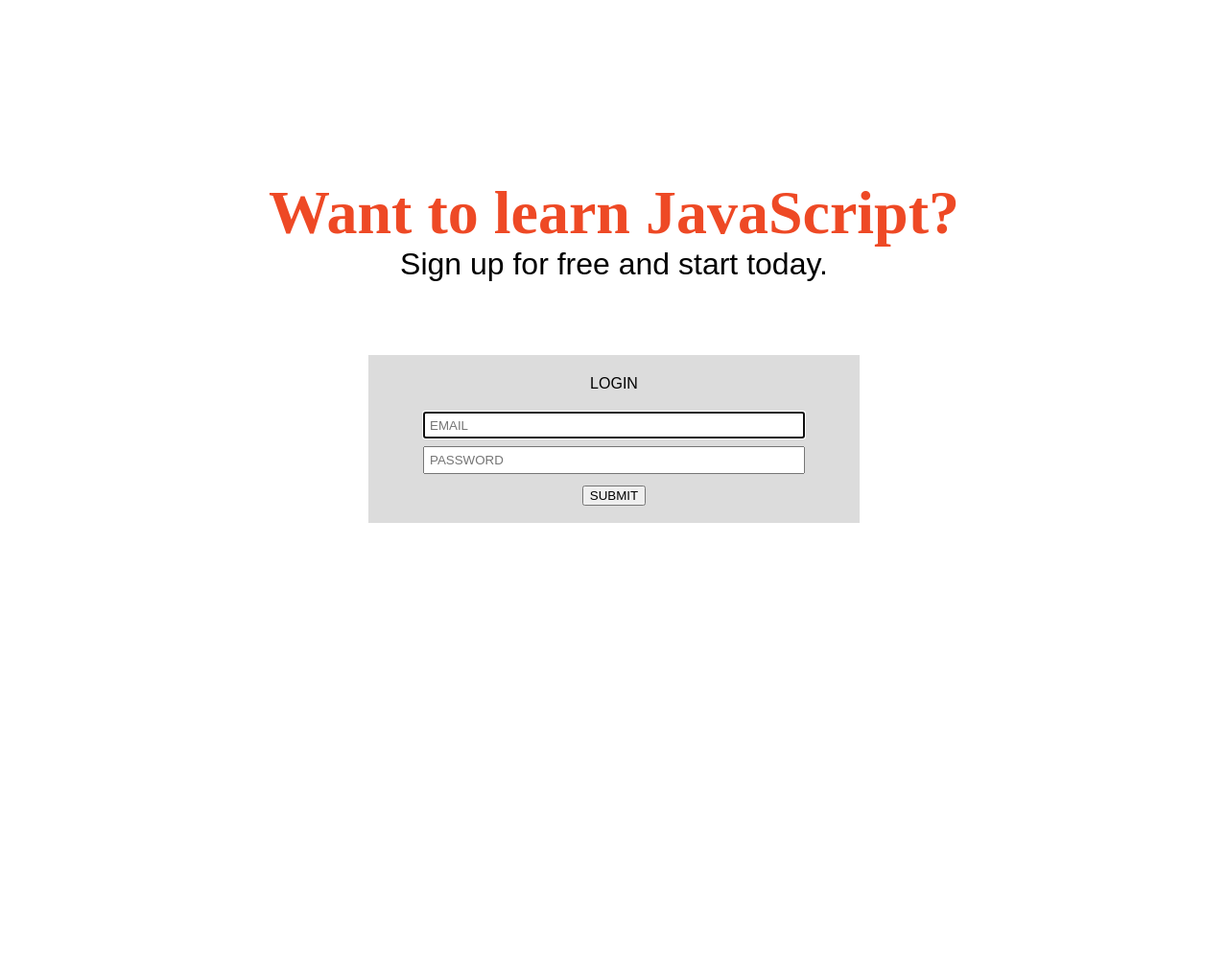
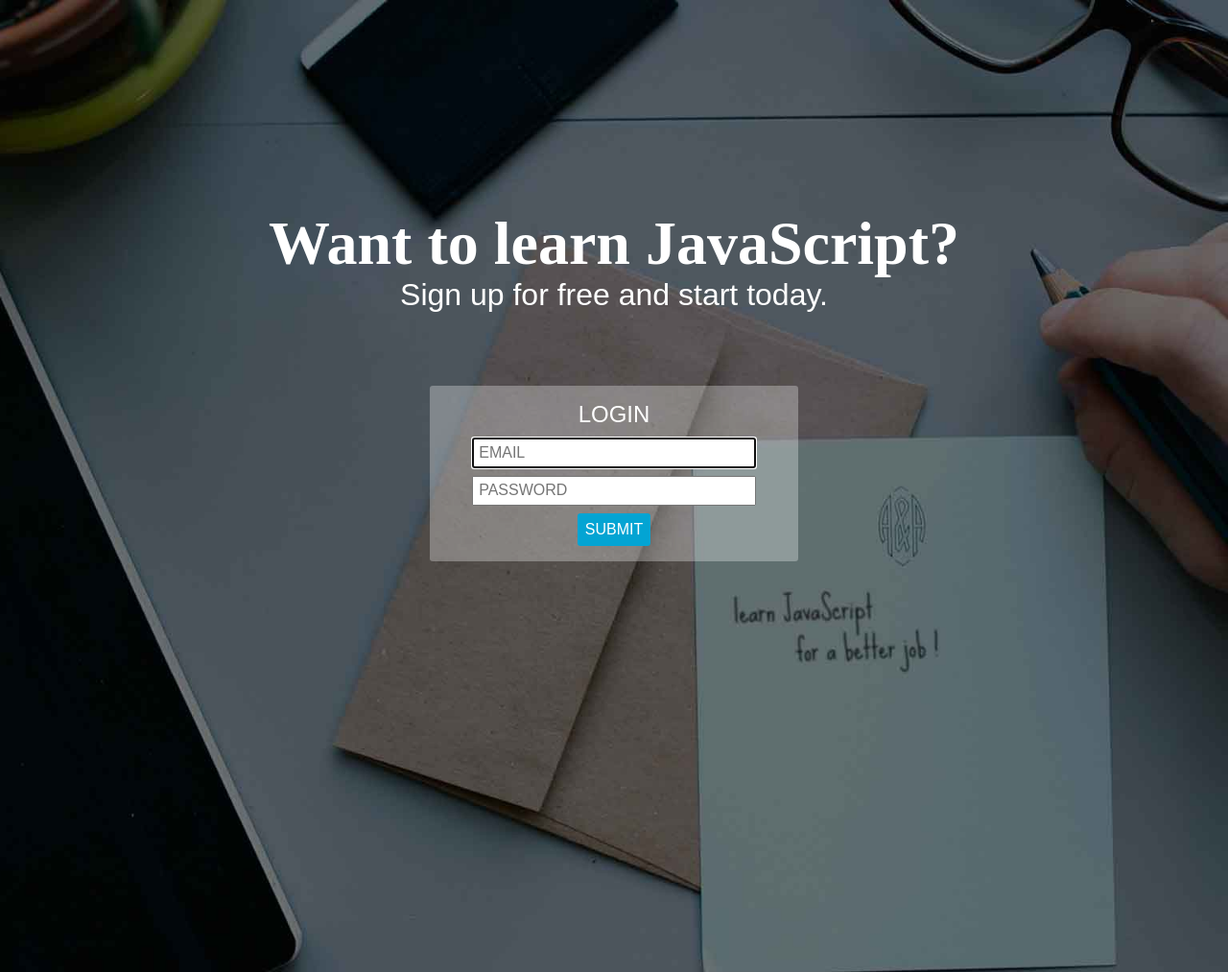
Before and after one commit to mimigim/Project-Week, a plain HTML site: page Mockup/m-login.html in a window 1280 px wide. Shown: the top 1013 px of the page at 96% size. Before the commit the page ends 800 px from the top, so only its background shows below. Drawn offline with Linux system fonts and the light colour scheme.

Commit message:
Add images and styling to the welcome/login page.

```diff
--- a/Mockup/css/base.css
+++ b/Mockup/css/base.css
@@ -69,6 +69,10 @@ Our Base-Colors, UI and HTML Base Styling
   color: #DCDCDC;
 }
 
+.font-shadow {
+  text-shadow: 0 1px 5px rgba(0,0,0,0.5);
+}
+
 html, body {
   font-family: 'Muli', sans-serif;
   line-height: 1.7rem;
@@ -78,9 +82,15 @@ h1 {
   font-family: 'Ovo', serif;
   font-size: 4rem;
   font-weight: bolder;
-  color: #EE4925;
+  color: #FFF;
   padding-top: 3rem;
   padding-bottom: 1.7rem;
+}
+
+h2 {
+  font-family: 'Muli', sans-serif;
+  font-size: 2rem;
+  color: #FFF;
 }
 
 p {
@@ -101,6 +111,5 @@ button:focus, button:active {
 
 button:hover {
   background-color: #D7B7A2;
-  border: 1px solid white;
-  cursor: hand;
+  cursor: pointer;
 }
--- a/Mockup/css/m-login.css
+++ b/Mockup/css/m-login.css
@@ -6,7 +6,7 @@
 }
 
 .form__heading {
-  padding-bottom: 0.5rem;
+  padding-bottom: 0.2rem;
 }
 
 .form__group {
@@ -14,18 +14,49 @@
   padding: 1rem;
 }
 
-.form__input--button {
-
+body {
+  background: url(../img/DeathtoStock_Wired4.1.jpg) center no-repeat;
+  background-size: cover;
+  height: 75rem;
+  width: 100%;
 }
 
 main {
-  background-color: #dcdcdc;
-  width: 40%;
+  background: rgba(250, 250, 250, 0.3);
+  width: 30%;
   margin: 0 auto;
+  border-radius: .2rem;
+}
+
+legend {
+  font-family: 'Muli', sans-serif;
+  font-size: 1.5rem;
+  color: #FFF;
+}
+
+input {
+  font-family: 'Muli', sans-serif;
+  font-size: 1rem;
+  color: #3A484C;
+}
+
+input[type=submit] {
+  font-family: 'Muli', sans-serif;
+  font-size: 1rem;
+  color: white;
+  background-color: #03A4D3;
+  padding: .5rem;
+  border: 0 none;
+  border-radius: .2rem;
+}
+
+input[type=submit]:hover {
+  background-color: #2197B7;
+  cursor: pointer;
 }
 
 header {
   text-align: center;
-  padding: 10rem 0 5rem;
+  padding: 12rem 0 5rem;
   font-size: 2rem;
 }
```
Also changed, not shown: Mockup/img/DeathtoStock_Wired4.1.jpg (added), Mockup/img/DeathtoStock_Wired4.2.jpg (added), Mockup/img/DeathtoStock_Wired4.jpg (added).
